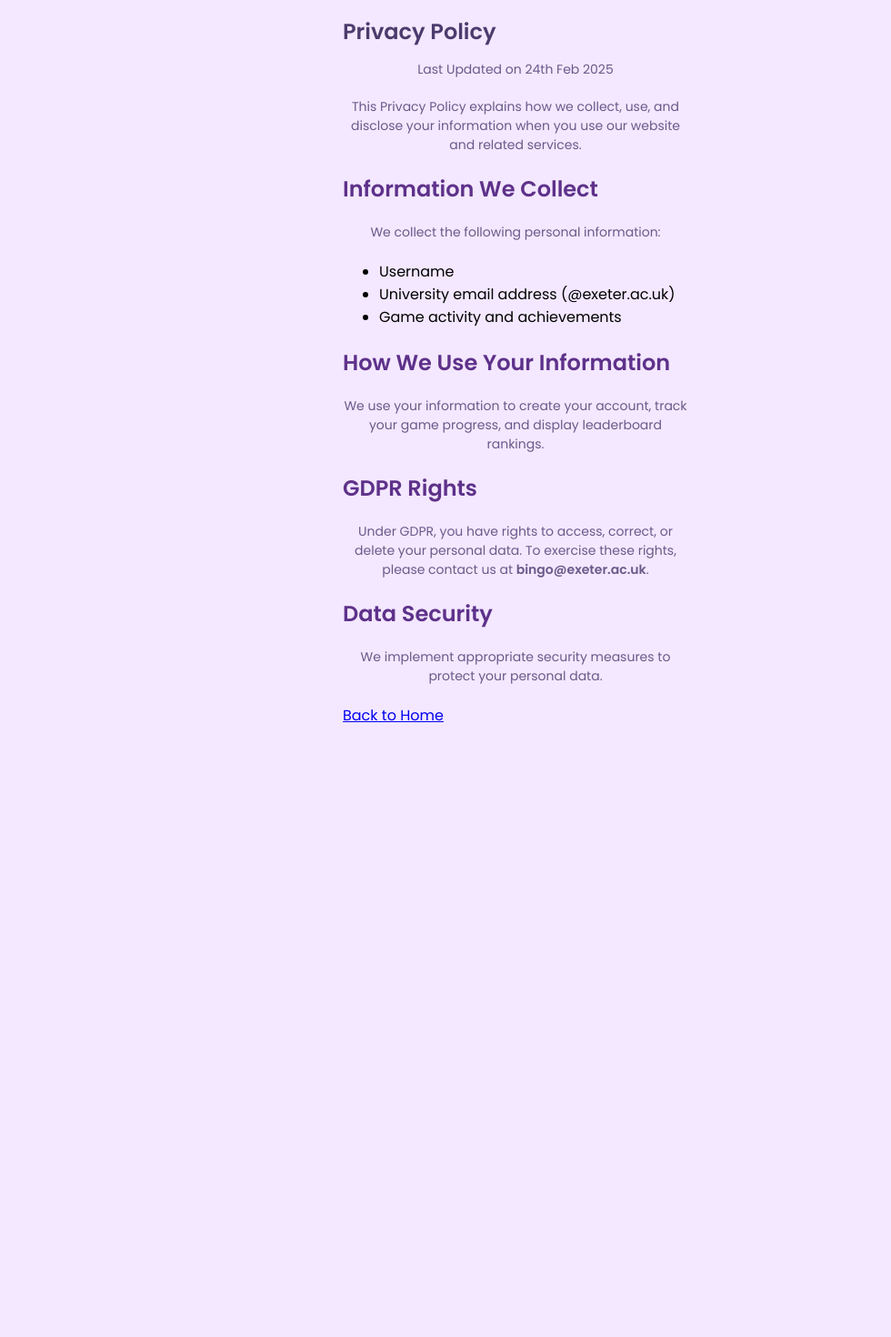
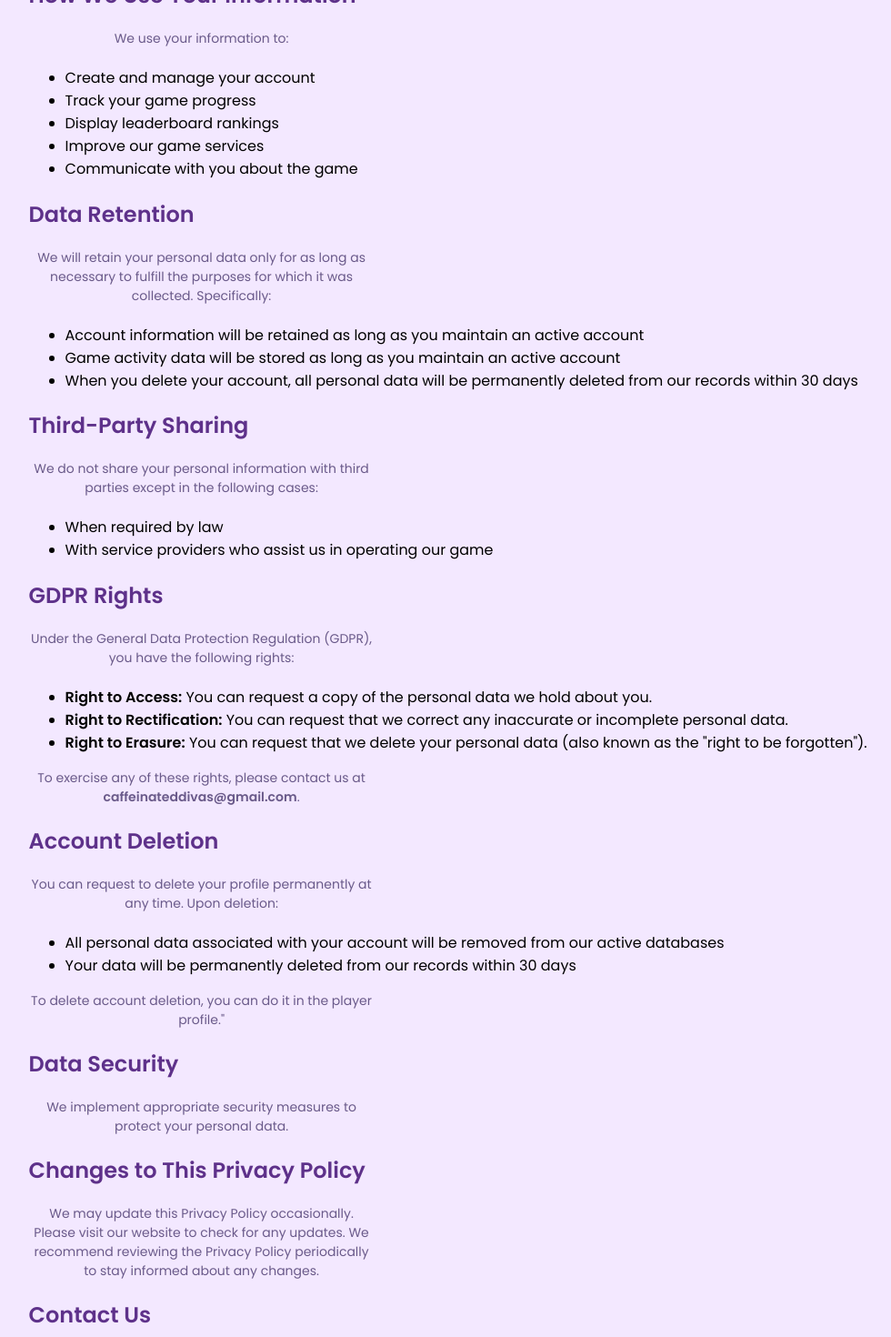
Before and after one commit to tlycody/ECM2434_v2, a React (Create React App) app in the folder bingo-frontend/: page /privacy-policy in a window 1280 px wide. Shown: the top 1470 px of the page at 91% size, without its empty margins (73-1053 px from the left). Before the commit the page ends 800 px from the top, so only its background shows below. Built offline with nearby package versions, Linux system fonts and the light colour scheme; no server answers.

Commit message:
updated version of GDPR

```diff
--- a/bingo-frontend/src/components/PrivacyPolicy.js
+++ b/bingo-frontend/src/components/PrivacyPolicy.js
@@ -10,12 +10,23 @@ const PrivacyPolicy = () => {
         <div className="privacy-policy-container">
             {/* Page Header */}
             <h1>Privacy Policy</h1>
-            <p>Last Updated on 24th Feb 2025</p>
+            <p>Last Updated on 12th Mar 2025</p>
 
             {/* Introduction */}
             <p>
-                This Privacy Policy explains how we collect, use, and disclose your information
-                when you use our website and related services.
+            This Privacy Policy explains how we collect, use, and disclose your information
+            when you use our website and related services.
+            "We", "Our", "Us" is committed to protecting and respecting your privacy.
+            </p>
+
+            {/* Data Controller */}
+            <h2>Data Controller</h2>
+            <p>The data controller for your personal information is:</p>
+            <p>
+                Caffeinated Divas<br />
+                The University of Exeter<br />
+                Exeter, Devon, UK<br />
+                Email: caffeinateddivas@gmail.com
             </p>
 
             {/* Information Collection */}
@@ -23,21 +34,70 @@ const PrivacyPolicy = () => {
             <p>We collect the following personal information:</p>
             <ul>
                 <li>Username</li>
-                <li>University email address (@exeter.ac.uk)</li>
+                <li>Email address</li>
                 <li>Game activity and achievements</li>
+            </ul>
+
+            {/* Legal Basis */}
+            <h2>Legal Basis for Processing</h2>
+            <p>We process your personal data on the following legal bases:</p>
+            <ul>
+                <li><strong>Consent:</strong> You have given clear consent for us to process your personal data for the specific purpose of participating in our game.</li>
+                <li><strong>Legitimate Interest:</strong> It is in our legitimate interests to process certain data to provide and improve our gaming services.</li>
             </ul>
 
             {/* Purpose of Data Collection */}
             <h2>How We Use Your Information</h2>
+            <p>We use your information to:</p>
+            <ul>
+                <li>Create and manage your account</li>
+                <li>Track your game progress</li>
+                <li>Display leaderboard rankings</li>
+                <li>Improve our game services</li>
+                <li>Communicate with you about the game</li>
+            </ul>
+
+            {/* Data Retention */}
+            <h2>Data Retention</h2>
             <p>
-                We use your information to create your account, track your game progress, and display leaderboard rankings.
+                We will retain your personal data only for as long as necessary to fulfill the purposes
+                for which it was collected. Specifically:
             </p>
+            <ul>
+                <li>Account information will be retained as long as you maintain an active account</li>
+                <li>Game activity data will be stored as long as you maintain an active account</li>
+                <li>When you delete your account, all personal data will be permanently deleted from our records within 30 days</li>
+            </ul>
+
+            {/* Third-Party Sharing */}
+            <h2>Third-Party Sharing</h2>
+            <p>We do not share your personal information with third parties except in the following cases:</p>
+            <ul>
+                <li>When required by law</li>
+                <li>With service providers who assist us in operating our game</li>
+            </ul>
 
             {/* GDPR Compliance */}
             <h2>GDPR Rights</h2>
+            <p>Under the General Data Protection Regulation (GDPR), you have the following rights:</p>
+            <ul>
+                <li><strong>Right to Access:</strong> You can request a copy of the personal data we hold about you.</li>
+                <li><strong>Right to Rectification:</strong> You can request that we correct any inaccurate or incomplete personal data.</li>
+                <li><strong>Right to Erasure:</strong> You can request that we delete your personal data (also known as the "right to be forgotten").</li>
+            </ul>
             <p>
-                Under GDPR, you have rights to access, correct, or delete your personal data.
-                To exercise these rights, please contact us at <strong>bingo@exeter.ac.uk</strong>.
+                To exercise any of these rights, please contact us at <strong>caffeinateddivas@gmail.com</strong>.
+            </p>
+
+            {/* Account Deletion */}
+            <h2>Account Deletion</h2>
+            <p>You can request to delete your profile permanently at any time. Upon deletion:</p>
+            <ul>
+                <li>All personal data associated with your account will be removed from our active databases</li>
+                <li>Your data will be permanently deleted from our records within 30 days</li>
+            </ul>
+            <p>
+                To delete account deletion, you can do it in the player profile."
             </p>
 
             {/* Data Security Measures */}
@@ -46,11 +106,25 @@ const PrivacyPolicy = () => {
                 We implement appropriate security measures to protect your personal data.
             </p>
 
+            {/* Changes to Privacy Policy */}
+            <h2>Changes to This Privacy Policy</h2>
+            <p>
+            We may update this Privacy Policy occasionally. Please visit our website to check for any updates.
+            We recommend reviewing the Privacy Policy periodically to stay informed about any changes.
+            </p>
+
+            {/* Contact Information */}
+            <h2>Contact Us</h2>
+            <p>If you have any questions about this Privacy Policy or our data practices, please contact us at:</p>
+            <ul>
+                <li>Email: <strong>caffeinateddivas@gmail.com</strong></li>
+            </ul>
+
             {/* Back to Home Link */}
             <div className="back-link">
                 <Link to="/">Back to Home</Link>
             </div>
-        </div>
+            </div>
     );
 };
 
```
